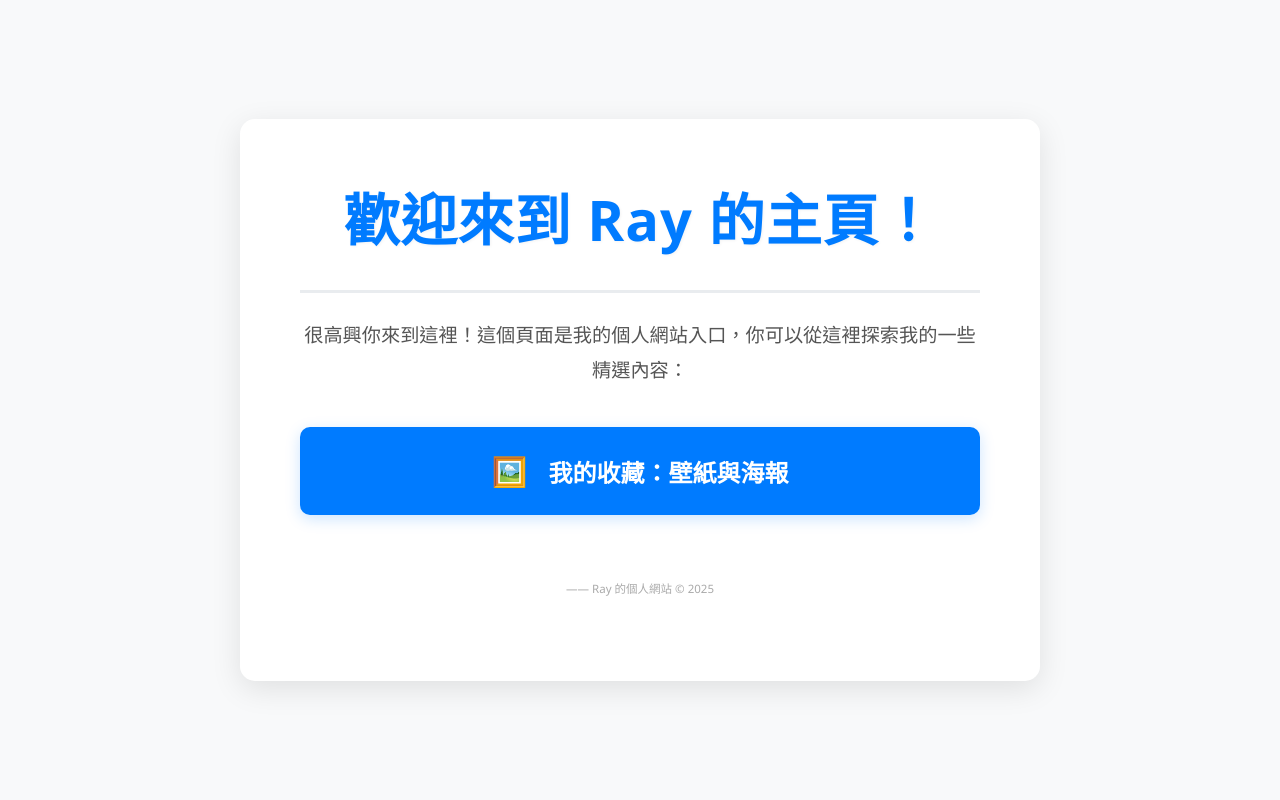
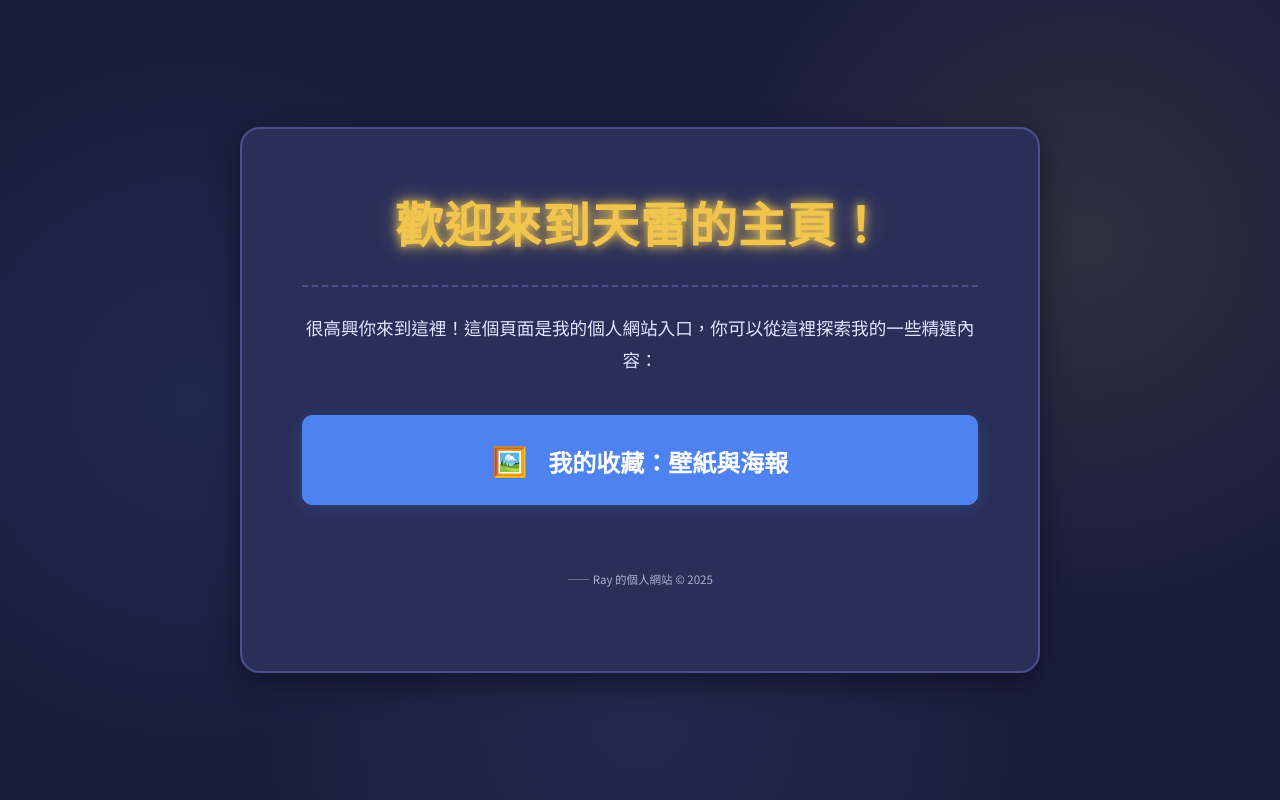
Before and after one commit to ZoneRay/ZoneRay.github.io, a plain HTML site: page index.html in a window 1280 px wide. Drawn offline with Linux system fonts and the light colour scheme.

Commit message:
Update index.html

```diff
--- a/index.html
+++ b/index.html
@@ -4,59 +4,83 @@
     <meta charset="UTF-8">
     <meta name="viewport" content="width=device-width, initial-scale=1.0">
     <title>Ray 的個人主頁 - 導覽</title>
-    <meta name="description" content="歡迎來到 Ray 的個人網站！這裡你可以找到我的精選資源。">
+    <meta name="description" content="歡迎來到 Ray 的個人網站！這裡你可以找到我的精選內容。">
     <link rel="icon" href="/favicon.ico" type="image/x-icon">
     <style>
-        /* 全局样式 */
-        *, *::before, *::after {
+        /* --- Google Fonts --- */
+        /* 從壁紙海報.html 引入字體，確保風格統一 */
+        @import url('https://fonts.googleapis.com/css2?family=Noto+Sans+TC:wght@400;500;700&display=swap');
+
+        /* --- 全局样式设定 (参考壁紙海報.html 的配色和基础样式) --- */
+        :root {
+            --primary-bg: #1a1e3e; /* 深邃的星空蓝紫色 */
+            --secondary-bg: #2a2f5a; /* 卡片和元素的背景色 */
+            --accent-color-1: #4d82f0; /* 主要的蓝色调，用于链接和按钮 */
+            --accent-color-2: #f0c44d; /* 金色点缀，用于标题等 */
+            --text-color-light: #e0e7ff; /* 主要文字颜色 */
+            --text-color-dark: #111; /* 深色文字，用于按钮等 */
+            --border-color: #4a508b; /* 边框颜色 */
+            --shadow-color: rgba(0, 0, 0, 0.4);
+        }
+
+        * {
             box-sizing: border-box;
             margin: 0;
             padding: 0;
         }
 
         body {
-            font-family: '微軟正黑體', 'Microsoft JhengHei', 'PingFang TC', 'Noto Sans TC', 'Segoe UI', Tahoma, Geneva, Verdana, sans-serif;
+            font-family: 'Noto Sans TC', sans-serif; /* 使用壁紙海報.html 的字體 */
+            background-color: var(--primary-bg); /* 深色背景 */
+            color: var(--text-color-light); /* 淺色文字 */
             line-height: 1.8;
-            color: #333;
-            background-color: #f8f9fa; /* 淺灰背景 */
-            padding: 50px 20px;
+            font-size: 16px;
+            padding: 20px;
             display: flex;
             justify-content: center;
             align-items: center;
             min-height: 100vh;
+            /* 引入壁紙海報.html 的背景渐变效果 */
+            background-image:
+                radial-gradient(circle at 15% 50%, rgba(77, 130, 240, 0.1), transparent 30%),
+                radial-gradient(circle at 85% 30%, rgba(240, 196, 77, 0.1), transparent 30%),
+                radial-gradient(circle at 50% 90%, rgba(74, 80, 139, 0.2), transparent 40%);
         }
 
         .container {
-            max-width: 800px;
             width: 100%;
-            background: #ffffff;
+            max-width: 800px; /* 保持原有的最大寬度 */
+            background-color: var(--secondary-bg); /* 使用深色容器背景 */
+            border-radius: 20px; /* 稍微大一點的圓角 */
             padding: 50px 60px;
-            border-radius: 15px;
-            box-shadow: 0 8px 30px rgba(0,0,0,0.1);
+            border: 2px solid var(--border-color); /* 邊框 */
+            box-shadow: 0 10px 30px var(--shadow-color); /* 深色陰影 */
             text-align: center;
-            animation: fadeIn 1s ease-out forwards;
+            backdrop-filter: blur(10px); /* 磨砂玻璃效果，增加層次感 */
+            -webkit-backdrop-filter: blur(10px);
+            animation: fadeIn 1s ease-in-out; /* 調整動畫為更適合深色背景 */
         }
 
         @keyframes fadeIn {
-            from { opacity: 0; transform: translateY(20px); }
+            from { opacity: 0; transform: translateY(-20px); } /* 起始位置稍微高一點 */
             to { opacity: 1; transform: translateY(0); }
         }
 
         h1 {
-            color: #007bff; /* 藍色主標題 */
-            font-size: 3.5em;
+            font-size: 3em; /* 稍微調整大小 */
+            color: var(--accent-color-2); /* 使用金色標題 */
+            font-weight: 700; /* 加粗 */
+            text-shadow: 0 0 10px var(--accent-color-2), 0 0 20px rgba(255, 223, 114, 0.5); /* 金色發光效果 */
             margin-bottom: 25px;
-            font-weight: 800;
+            border-bottom: 2px dashed var(--border-color); /* 虛線邊框 */
+            padding-bottom: 20px;
             letter-spacing: 1px;
-            border-bottom: 3px solid #e9ecef;
-            padding-bottom: 20px;
-            text-shadow: 1px 1px 3px rgba(0,0,0,0.05);
         }
 
         p {
-            font-size: 1.2em;
+            font-size: 1.1em; /* 稍微小一點的字體 */
             margin-bottom: 30px;
-            color: #555;
+            color: var(--text-color-light); /* 淺色文字 */
         }
 
         .navigation-links {
@@ -71,21 +95,23 @@
 
         .navigation-links a {
             display: block;
-            background-color: #007bff; /* 藍色按鈕背景 */
-            color: white;
+            background-color: var(--accent-color-1); /* 使用藍色按鈕背景 */
+            color: white; /* 按鈕文字為白色 */
             padding: 18px 30px;
             border-radius: 10px;
             text-decoration: none;
             font-size: 1.5em;
             font-weight: 600;
-            transition: background-color 0.3s ease, transform 0.2s ease, box-shadow 0.3s ease;
-            box-shadow: 0 4px 15px rgba(0,123,255,0.2);
+            transition: background-color 0.3s ease, transform 0.2s ease, box-shadow 0.3s ease, border-color 0.3s ease;
+            box-shadow: 0 4px 15px rgba(77, 130, 240, 0.2); /* 藍色陰影 */
+            border: 1px solid var(--accent-color-1); /* 藍色邊框 */
         }
 
         .navigation-links a:hover {
-            background-color: #0056b3; /* 深藍色懸停 */
+            background-color: #679aff; /* 懸停時淺一點的藍色 */
             transform: translateY(-5px);
-            box-shadow: 0 8px 25px rgba(0,123,255,0.3);
+            box-shadow: 0 8px 25px rgba(77, 130, 240, 0.4); /* 更明顯的陰影 */
+            border-color: #8bb3ff;
         }
 
         .navigation-links a .icon {
@@ -96,13 +122,15 @@
         .footer {
             margin-top: 60px;
             font-size: 0.9em;
-            color: #888;
+            color: var(--text-color-light); /* 淺色頁腳文字 */
+            opacity: 0.7; /* 稍微透明 */
         }
 
         /* 響應式設計 */
         @media (max-width: 768px) {
             .container {
                 padding: 40px;
+                border-radius: 15px;
             }
             h1 {
                 font-size: 2.8em;
@@ -122,6 +150,7 @@
             }
             .container {
                 padding: 30px;
+                border-radius: 10px;
             }
             h1 {
                 font-size: 2.2em;
@@ -138,7 +167,7 @@
 </head>
 <body>
     <div class="container">
-        <h1>歡迎來到 Ray 的主頁！</h1>
+        <h1>歡迎來到天雷的主頁！</h1>
         <p>很高興你來到這裡！這個頁面是我的個人網站入口，你可以從這裡探索我的一些精選內容：</p>
 
         <ul class="navigation-links">
@@ -150,7 +179,7 @@
         </ul>
 
         <p class="footer">
-            <span style="font-size: 0.8em; color: #aaa;">—— Ray 的個人網站 © 2025</span>
+            <span style="font-size: 0.8em;">—— Ray 的個人網站 © 2025</span>
         </p>
     </div>
 </body>
```
